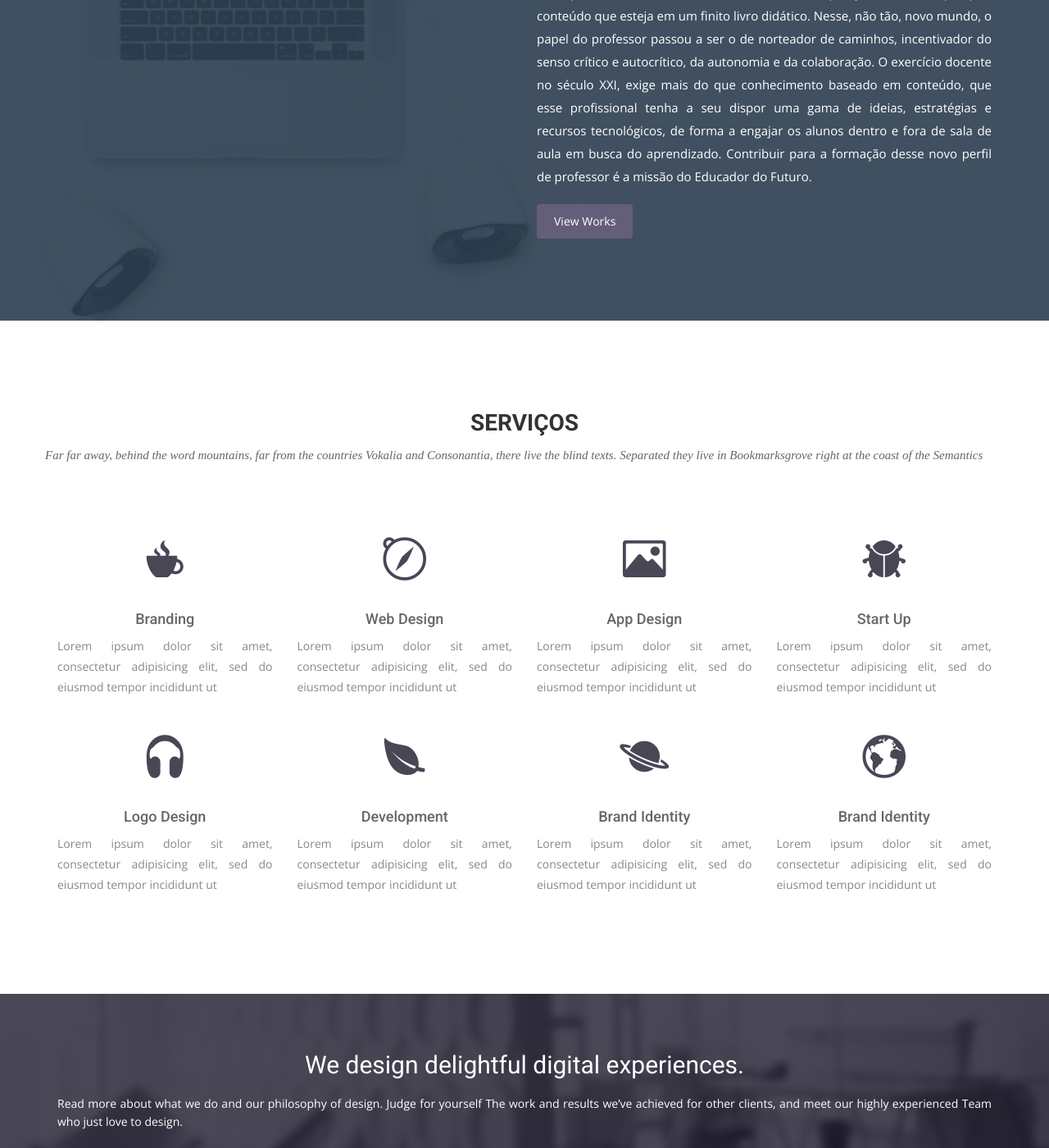
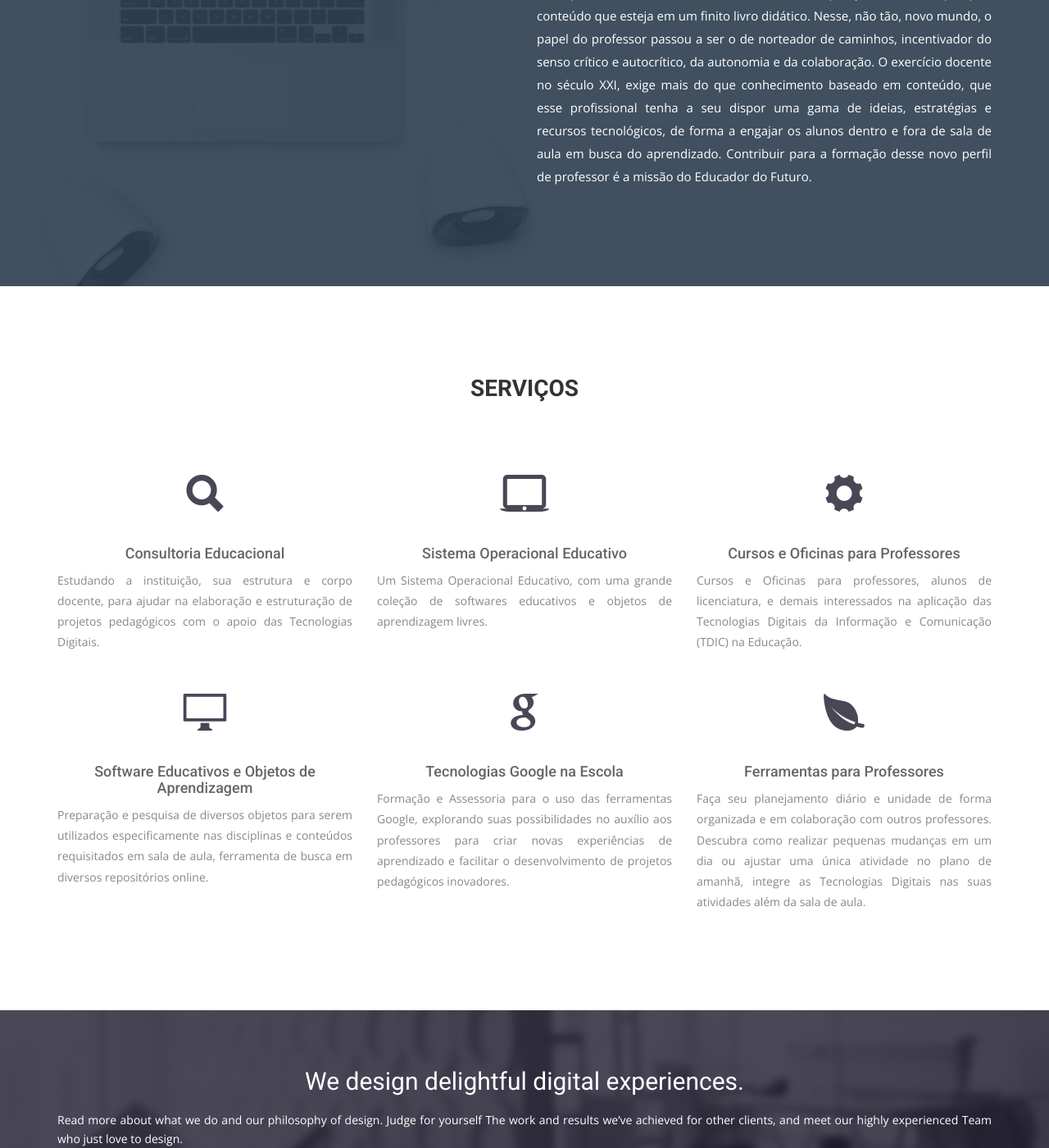
Before and after one commit to educadordofuturo/educadordofuturo.github.io, a Jekyll site: the page built from index.html, in a window 1280 px wide and 1400 px high, scrolled down 1626 px. Shown: the whole window at 82% size. Built offline with Jekyll 4.4.1, drawn with Linux system fonts in a browser that asks for light colours; nearby versions of some CDN libraries; some web fonts are replaced.

Commit message:
Alterando Serviços

```diff
--- a/index.html
+++ b/index.html
@@ -41,7 +41,7 @@ permalink: /
   <div class="row">
     <div class="col-md-6 col-md-offset-6">
       <h2>O que acreditamos</h2>
-<p>No mundo digitalmente globalizado de hoje, professor não pode se ater somente em apresentar conteúdo e avaliar quantitativamente os alunos. Um smartphone com acesso a internet coloca à disposição de todos qualquer conteúdo que esteja em um finito livro didático. Nesse, não tão, novo mundo, o papel do professor passou a ser o de norteador de caminhos, incentivador do senso crítico e autocrítico, da autonomia e da colaboração. O exercício docente no século XXI, exige mais do que conhecimento baseado em conteúdo, que esse profissional tenha a seu dispor uma gama de ideias, estratégias e recursos tecnológicos, de forma a engajar os alunos dentro e fora de sala de aula em busca do aprendizado. Contribuir para a formação desse novo perfil de professor é a missão do Educador do Futuro.</p>      <a href="#" class="btn btn-view-works">View Works</a>
+      <p>No mundo digitalmente globalizado de hoje, professor não pode se ater somente em apresentar conteúdo e avaliar quantitativamente os alunos. Um smartphone com acesso a internet coloca à disposição de todos qualquer conteúdo que esteja em um finito livro didático. Nesse, não tão, novo mundo, o papel do professor passou a ser o de norteador de caminhos, incentivador do senso crítico e autocrítico, da autonomia e da colaboração. O exercício docente no século XXI, exige mais do que conhecimento baseado em conteúdo, que esse profissional tenha a seu dispor uma gama de ideias, estratégias e recursos tecnológicos, de forma a engajar os alunos dentro e fora de sala de aula em busca do aprendizado. Contribuir para a formação desse novo perfil de professor é a missão do Educador do Futuro.</p>
     </div>
   </div>
 </div>
@@ -53,64 +53,49 @@ permalink: /
     <div class="row">
       <div class="section-title">
         <h2>Serviços</h2>
-        <p>Far far away, behind the word mountains, far from the countries Vokalia and Consonantia, there live the blind texts. Separated they live in Bookmarksgrove right at the coast of the Semantics</p>
       </div>
     </div>
     <div class="row ">
-      <div class="col-sm-6 col-md-3">
+      <div class="col-sm-6 col-md-4">
         <div class="service-item">
-          <i class="icon ion-coffee"></i>
-          <h4>Branding</h4>
-          <p>Lorem ipsum dolor sit amet, consectetur adipisicing elit, sed do eiusmod tempor incididunt ut </p>
+          <i class="ion-search"></i>
+          <h4>Consultoria Educacional</h4>
+          <p>Estudando a instituição, sua estrutura e corpo docente, para ajudar na elaboração e estruturação de projetos pedagógicos com o apoio das Tecnologias Digitais.</p>
         </div>
       </div>
-      <div class="col-sm-6 col-md-3">
+      <div class="col-sm-5 col-md-4">
         <div class="service-item">
-          <i class="ion-compass"></i>
-          <h4>Web Design</h4>
-          <p>Lorem ipsum dolor sit amet, consectetur adipisicing elit, sed do eiusmod tempor incididunt ut </p>
+          <i class="ion-android-laptop"></i>
+          <h4>Sistema Operacional Educativo</h4>
+          <p>Um Sistema Operacional Educativo, com uma grande coleção de  softwares educativos e objetos de aprendizagem livres.</p>
         </div>
       </div>
-      <div class="col-sm-6 col-md-3">
+      <div class="col-sm-6 col-md-4">
         <div class="service-item">
-          <i class="ion-image"></i>
-          <h4>App Design</h4>
-          <p>Lorem ipsum dolor sit amet, consectetur adipisicing elit, sed do eiusmod tempor incididunt ut </p>
+          <i class="ion-ios-gear"></i>
+          <h4>Cursos e Oficinas para Professores</h4>
+          <p>Cursos e Oficinas para professores, alunos de licenciatura, e demais interessados na aplicação das Tecnologias Digitais da Informação e Comunicação (TDIC) na Educação.</p>
         </div>
       </div>
-      <div class="col-sm-6 col-md-3">
+      <div class="col-sm-6 col-md-4">
         <div class="service-item">
-          <i class="ion-bug"></i>
-          <h4>Start Up</h4>
-          <p>Lorem ipsum dolor sit amet, consectetur adipisicing elit, sed do eiusmod tempor incididunt ut </p>
+          <i class="ion-monitor"></i>
+          <h4>Software Educativos e Objetos de Aprendizagem</h4>
+          <p>Preparação e pesquisa de diversos objetos para serem utilizados especificamente nas disciplinas e conteúdos requisitados em sala de aula, ferramenta de busca em diversos repositórios online.</p>
         </div>
       </div>
-      <div class="col-sm-6 col-md-3">
+      <div class="col-sm-6 col-md-4">
         <div class="service-item">
-          <i class="ion-headphone"></i>
-          <h4>Logo Design</h4>
-          <p>Lorem ipsum dolor sit amet, consectetur adipisicing elit, sed do eiusmod tempor incididunt ut </p>
+          <i class="ion-social-google"></i>
+          <h4>Tecnologias Google na Escola</h4>
+          <p>Formação e Assessoria para o uso das ferramentas Google, explorando suas possibilidades no auxílio aos professores para criar novas experiências de aprendizado e facilitar o desenvolvimento de projetos pedagógicos inovadores.</p>
         </div>
       </div>
-      <div class="col-sm-6 col-md-3">
+      <div class="col-sm-6 col-md-4">
         <div class="service-item">
           <i class="ion-leaf"></i>
-          <h4>Development</h4>
-          <p>Lorem ipsum dolor sit amet, consectetur adipisicing elit, sed do eiusmod tempor incididunt ut </p>
-        </div>
-      </div>
-      <div class="col-sm-6 col-md-3">
-        <div class="service-item">
-          <i class="ion-planet"></i>
-          <h4>Brand Identity</h4>
-          <p>Lorem ipsum dolor sit amet, consectetur adipisicing elit, sed do eiusmod tempor incididunt ut </p>
-        </div>
-      </div>
-      <div class="col-sm-6 col-md-3">
-        <div class="service-item">
-          <i class="ion-earth"></i>
-          <h4>Brand Identity</h4>
-          <p>Lorem ipsum dolor sit amet, consectetur adipisicing elit, sed do eiusmod tempor incididunt ut </p>
+          <h4>Ferramentas para Professores</h4>
+          <p>Faça seu planejamento diário e unidade de forma organizada e em colaboração com outros professores. Descubra como realizar pequenas mudanças em um dia ou ajustar uma única atividade no plano de amanhã, integre as Tecnologias Digitais nas suas atividades além da sala de aula.</p>
         </div>
       </div>
     </div>
```
Also changed, not shown: 1 other file.
